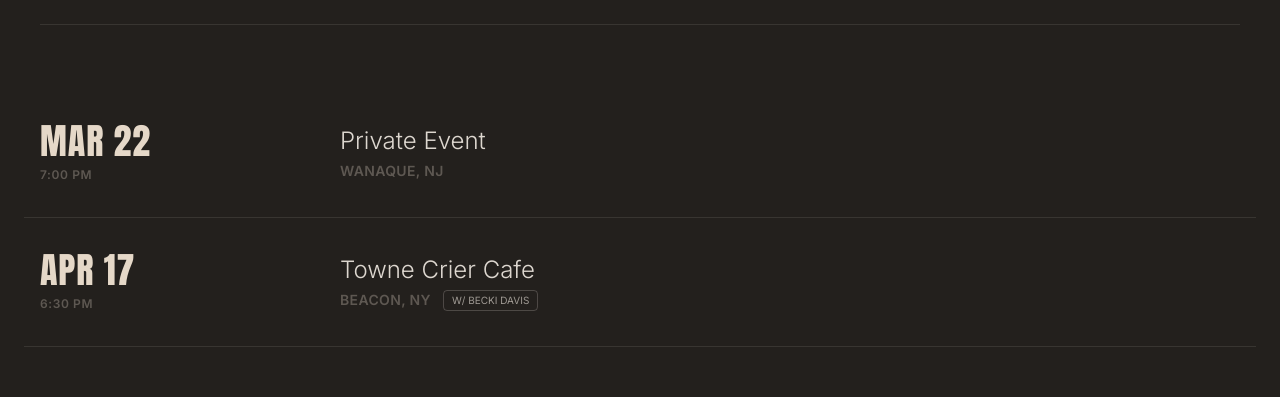
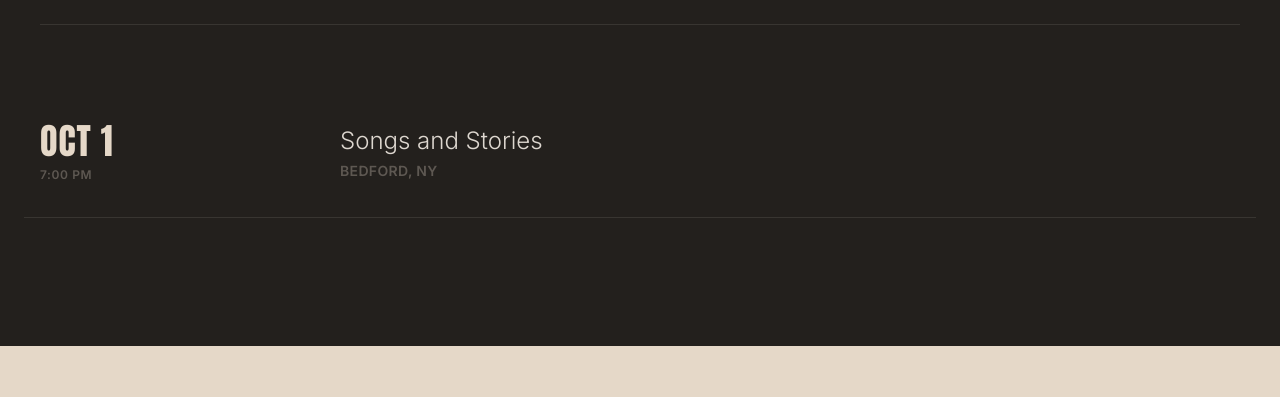
Before and after one commit to hello-drb/drewbordeaux, a React (Vite) app: page / in a window 1280 px wide. Shown: the part 1024-1421 px from the top of the page. Built offline with nearby package versions, Linux system fonts and the light colour scheme; no server answers.

Commit message:
Modify UPCOMING_SHOWS with new event information
Updated upcoming shows with new event details and removed old entries.

```diff
--- a/constants.ts
+++ b/constants.ts
@@ -11,20 +11,10 @@
 export const UPCOMING_SHOWS: Show[] = [
   {
     id: '1',
-    date: 'MAR 22',
-    venue: 'Private Event',
-    city: 'Wanaque, NJ',
+    date: 'OCT 1',
+    venue: 'Songs and Stories',
+    city: 'Bedford, NY',
     time: '7:00 PM',
-    // ticketLink removed as per request for unticketed events
-  },
-  {
-    id: '2',
-    date: 'APR 17',
-    venue: 'Towne Crier Cafe',
-    city: 'Beacon, NY',
-    time: '6:30 PM',
-    guests: ['Becki Davis'],
-    // ticketLink removed as per request for unticketed events
   }
 ];
 
```
